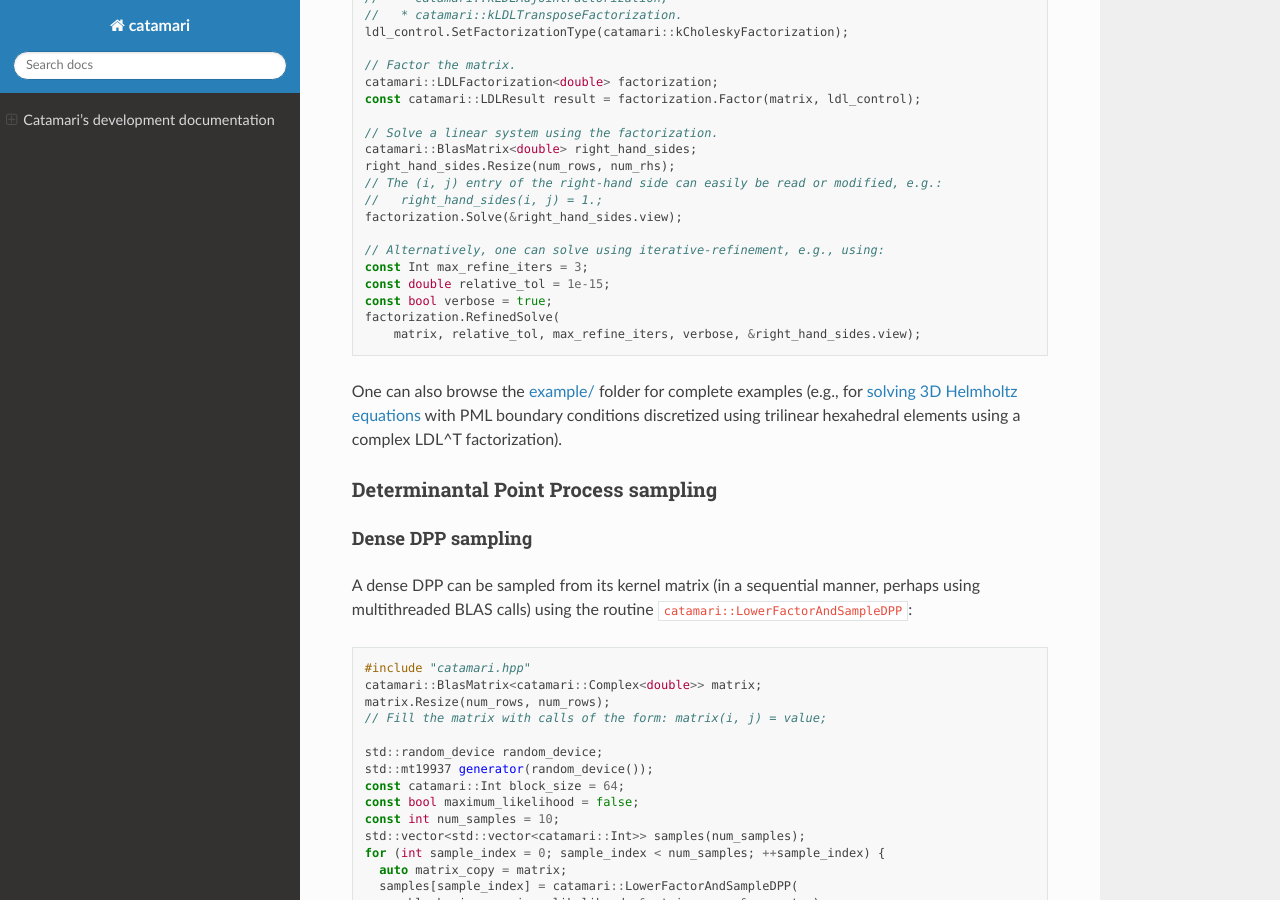
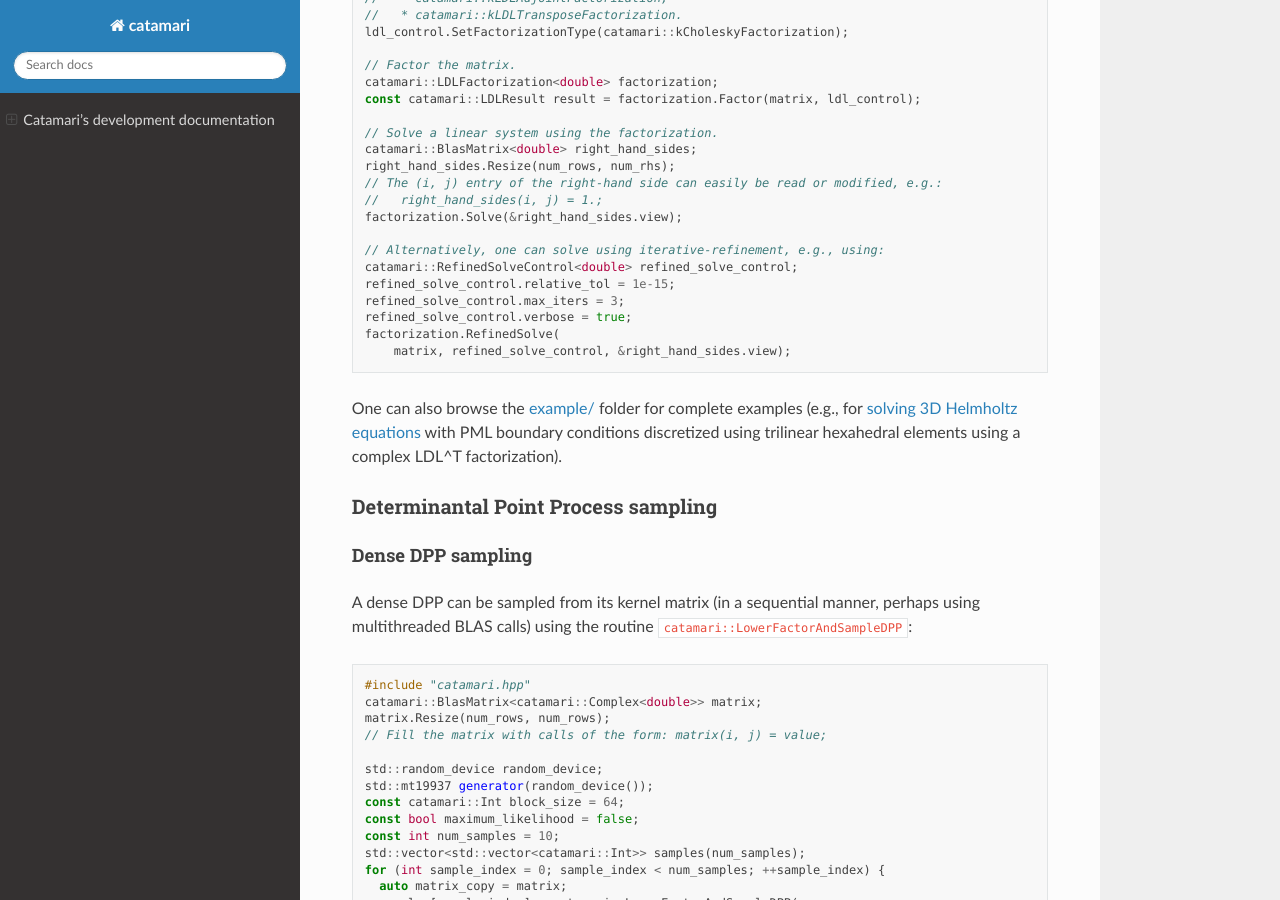
Before and after one commit to MeshFEM/catamari, a Sphinx documentation site: the page built from docs/index.rst, in a window 1280 px wide and 900 px high, scrolled down 784 px. Built offline with Sphinx 7.4.7 and the Read the Docs theme 2.0.0, drawn with Linux system fonts in a browser that asks for light colours; formulas are drawn with MathJax 3.

Commit message:
Adding a control structure for refined solves.

```diff
--- a/docs/index.rst
+++ b/docs/index.rst
@@ -60,11 +60,12 @@ Usage of the sparse-direct solver through the
   factorization.Solve(&right_hand_sides.view);
 
   // Alternatively, one can solve using iterative-refinement, e.g., using:
-  const Int max_refine_iters = 3;
-  const double relative_tol = 1e-15;
-  const bool verbose = true;
+  catamari::RefinedSolveControl<double> refined_solve_control;
+  refined_solve_control.relative_tol = 1e-15;
+  refined_solve_control.max_iters = 3;
+  refined_solve_control.verbose = true;
   factorization.RefinedSolve(
-      matrix, relative_tol, max_refine_iters, verbose, &right_hand_sides.view);
+      matrix, refined_solve_control, &right_hand_sides.view);
 
 One can also browse the `example/ <https://gitlab.com/hodge_star/catamari/tree/master/example>`_ folder for complete examples (e.g., for `solving 3D Helmholtz equations <https://gitlab.com/hodge_star/catamari/blob/master/example/helmholtz_3d_pml.cc>`_ with PML boundary conditions discretized using trilinear hexahedral elements using a complex LDL^T factorization).
 
```
Also changed, not shown: README.md (+5 -4 lines), 5 other files.
